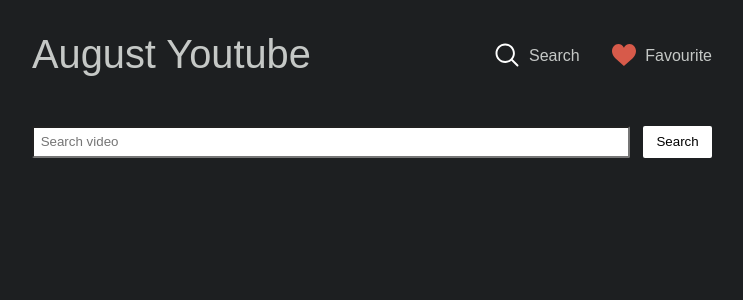
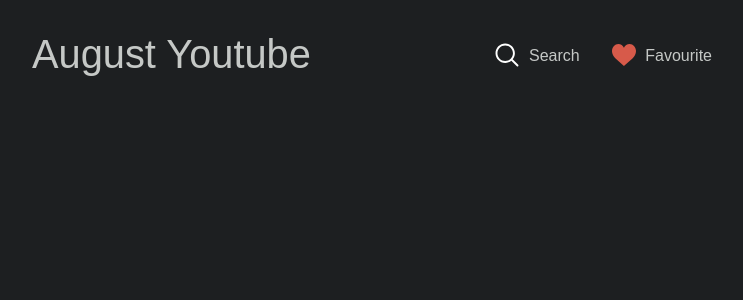
Before and after one commit to mingjuitsai/react-youtube, a React (Create React App) app: page /favourite in a window 1280 px wide. Shown: the top 300 px of the page, without its empty margins (268-1011 px from the left). Built offline with nearby package versions, Linux system fonts and the light colour scheme.

Commit message:
Update base path

```diff
--- a/src/components/App.js
+++ b/src/components/App.js
@@ -21,7 +21,7 @@
         <nav className="App-nav">
           <ul>
             <li>
-              <NavLink to="">
+              <NavLink to="/">
                 <figure className="nav-icon">
                   <SearchIcon />
                 </figure>
@@ -29,7 +29,7 @@
               </NavLink>
             </li>
             <li>
-              <NavLink to="favourite">
+              <NavLink to="/favourite">
                 <figure className="nav-icon">
                   <LikeIcon />
                 </figure>
@@ -41,8 +41,8 @@
       </header>
       <main className="App-main">
         <Switch>
-            <Route exact path="" component={VideoSearch}></Route>
-            <Route exact path="favourite" component={VideoFavourite} />
+            <Route exact path="/" component={VideoSearch}></Route>
+            <Route exact path="/favourite" component={VideoFavourite} />
         </Switch>
       </main>
     </div>
--- a/src/index.js
+++ b/src/index.js
@@ -6,7 +6,7 @@
 import * as serviceWorker from './serviceWorker';
 
 ReactDOM.render(
-	<BrowserRouter>
+	<BrowserRouter basename="/august-youtube/">
     <App />
   </BrowserRouter>
 , document.getElementById('root'));
```
Also changed, not shown: 8 other files (tests, documents, lock files or other folders).
